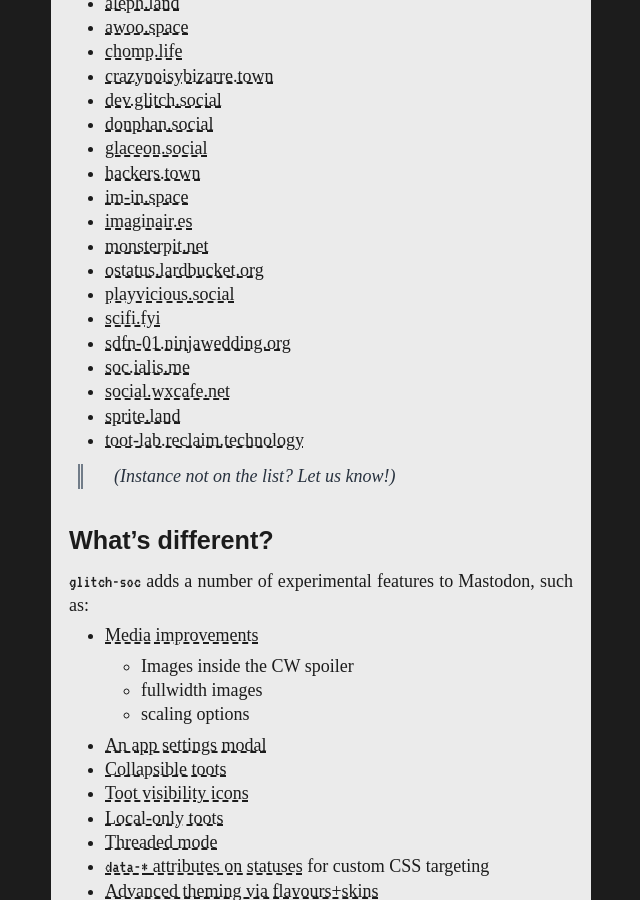
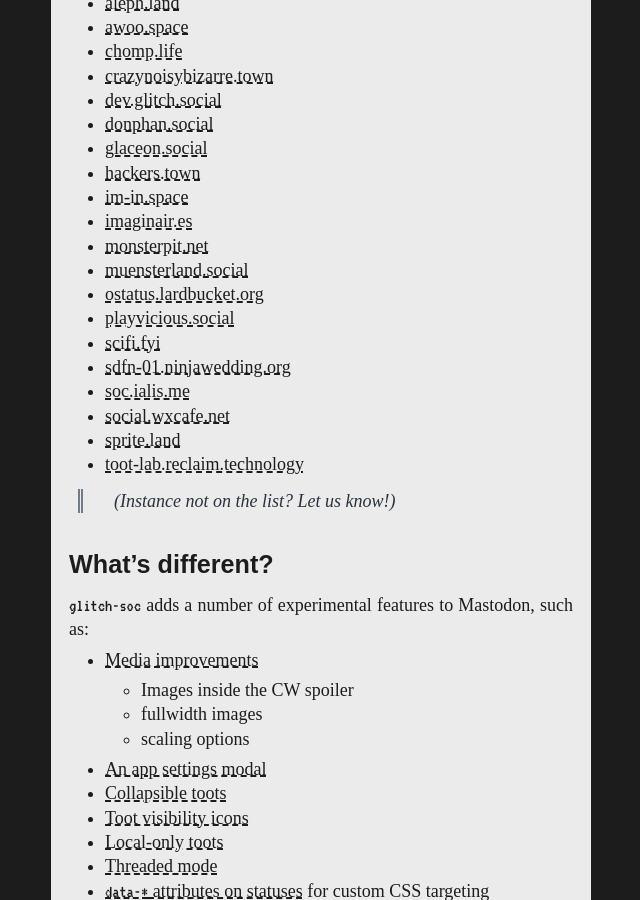
Before and after one commit to glitch-soc/docs, a Jekyll site: the page built from index.md, in a window 1280 px wide and 900 px high, scrolled down 496 px. Shown: the whole window, without its empty margins (319-959 px from the left). Built offline with Jekyll 4.4.1, drawn with Linux system fonts in a browser that asks for light colours; some web fonts are replaced; our own code applies the rules of GitHub Pages for plain Markdown files.

Commit message:
Add muensterland.social to instance list

```diff
--- a/index.md
+++ b/index.md
@@ -21,6 +21,7 @@ You can browse our source code and contribute to the project [on Github][glitch-
 - [im-in.space](https://im-in.space)
 - [imaginair.es](https://imaginair.es)
 - [monsterpit.net](https://monsterpit.net)
+- [muensterland.social](https://muensterland.social)
 - [ostatus.lardbucket.org](https://ostatus.lardbucket.org/)
 - [playvicious.social](https://playvicious.social)
 - [scifi.fyi](https://scifi.fyi/)
```
